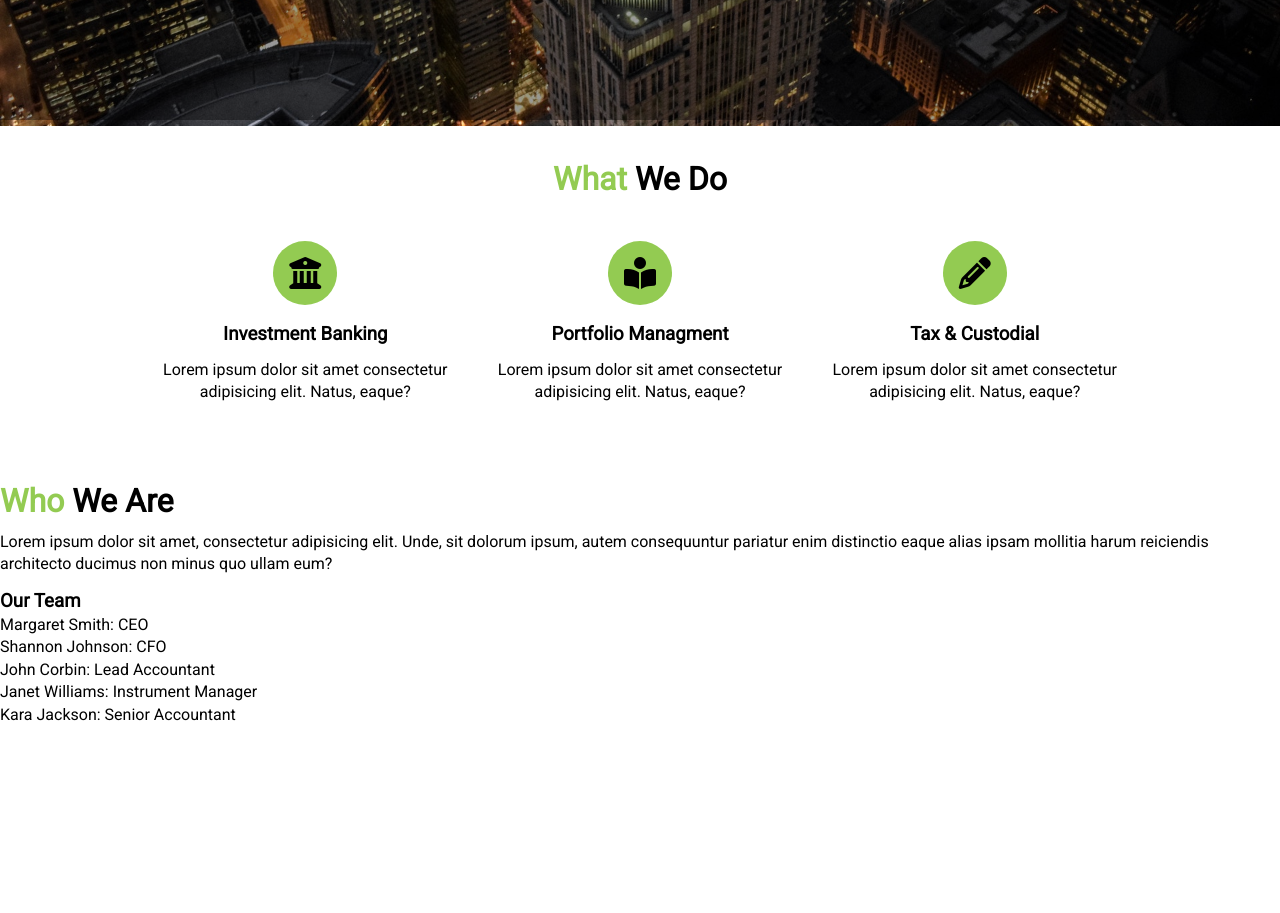
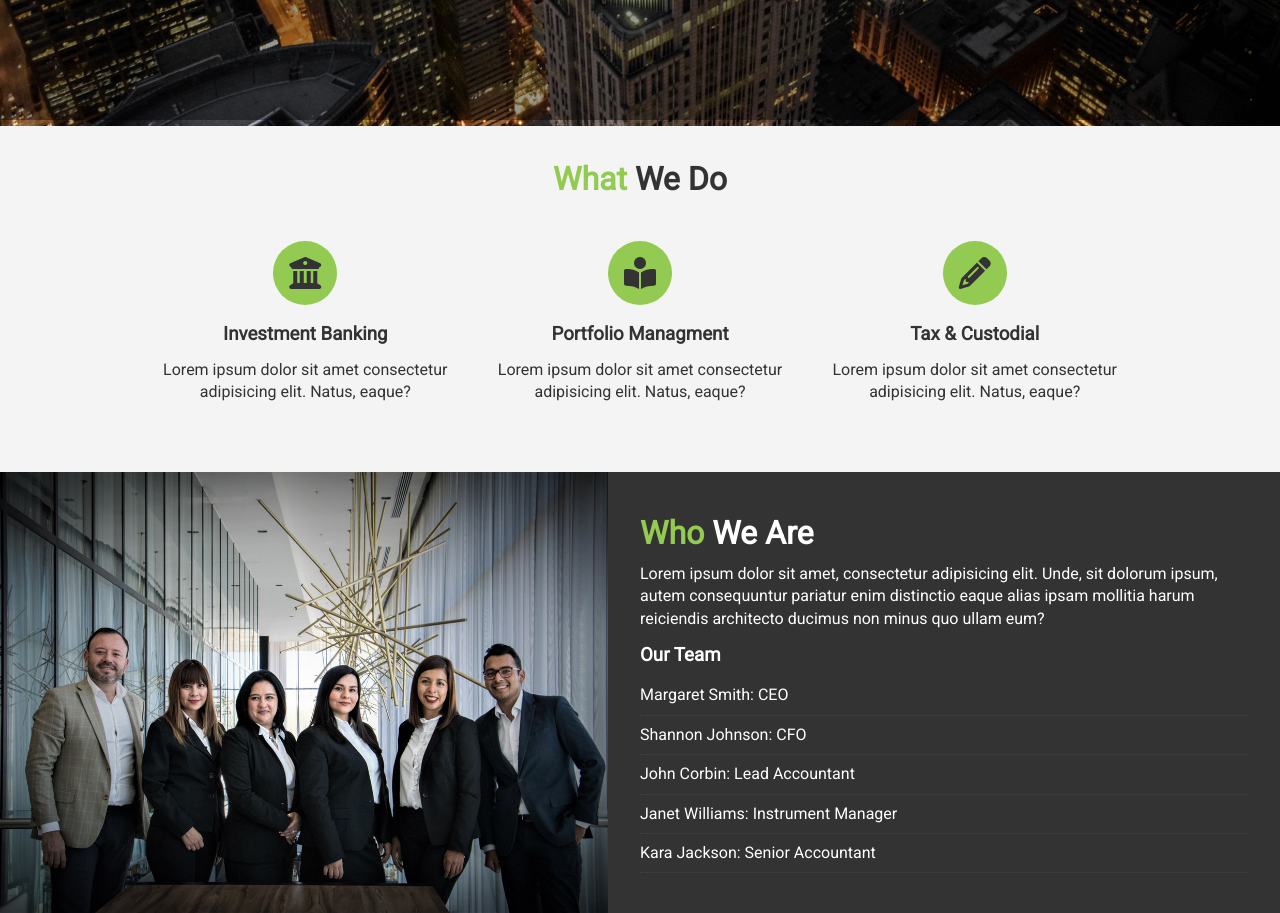
Before and after one commit to Danyvi/HCJ_U_FlexboxSite, a plain HTML site: page index.html in a window 1280 px wide. Shown: the part 740-1653 px from the top of the page. Before the commit the page ends 1466 px from the top, so only its background shows below. Drawn offline with Linux system fonts and the light colour scheme.

Commit message:
style to who we are

```diff
--- a/css/style.css
+++ b/css/style.css
@@ -33,6 +33,16 @@ p {
 
 .text-primary {
     color: #93cb52;
+}
+
+.bg-light {
+    background: #f4f4f4;
+    color: #333;
+}
+
+.bg-dark {
+    background: #333;
+    color: #fff;
 }
 
 .l-heading {
@@ -94,6 +104,10 @@ p {
 .py-2 {padding: 2rem 0;}
 .py-3 {padding: 3rem 0;}
 
+.p-1 {padding: 1.5rem;}
+.p-2 {padding: 2rem;}
+.p-3 {padding: 3rem;}
+
 .btn {
     display: inline-block;
     color: #fff;
@@ -110,6 +124,16 @@ p {
 .btn-dark {
     background: #333;
     color: #fff;
+}
+
+.list {
+    margin: 0.5rem 0;
+    list-style: none;
+}
+
+.list li {
+    padding: 0.5rem 0;
+    border-bottom: #444 dotted 1px;
 }
 
 #showcase .showcase-content {
@@ -147,3 +171,17 @@ p {
     border-radius: 50%;
     margin-bottom: 1rem;
 }
+
+/* Section Who We Are */
+#who {
+    display: flex;
+}
+
+#who div {
+    flex: 1;
+}
+
+#who .who-img {
+    background: url('../image_resources/people.jpg') no-repeat center center/cover;
+
+}
```
